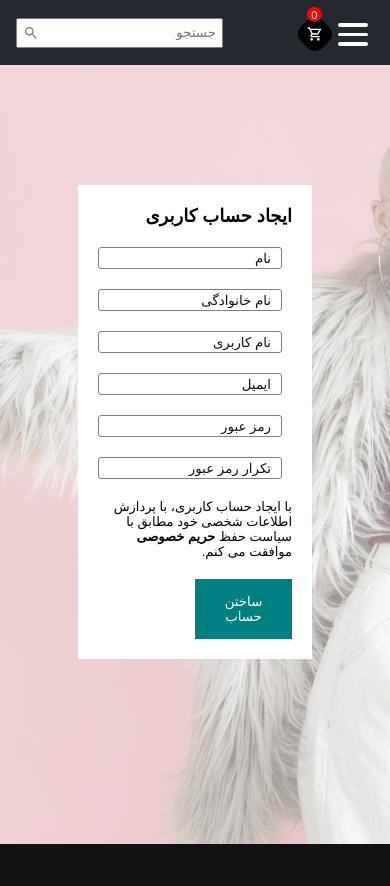
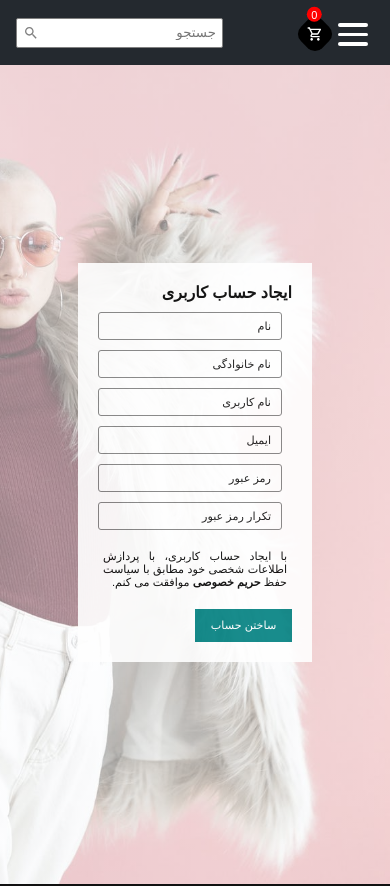
Before and after one commit to amin-qanbari/React-Shopping-Site-UI-Design-Redux-main, a React (Create React App) app: page /register in a window 390 px wide. Shown: the top 886 px of the page. Built offline with nearby package versions, Linux system fonts and the light colour scheme.

Commit message:
edit styles and responsive

```diff
--- a/src/pages/Register.js
+++ b/src/pages/Register.js
@@ -11,17 +11,18 @@ import { validate } from "../components/validate/validate";
 //toast
 import { notify } from "../components/validate/toast";
 
-import image from "../images/register.jpg"
+import image from "../images/register.jpg";
 
 const Container = styled.div`
   direction: rtl;
   width: 100vw;
   height: 100vh;
+  margin-top: 40px;
   background: linear-gradient(
       rgba(255, 255, 255, 0.5),
       rgba(255, 255, 255, 0.5)
     ),
-    url(${image}) center;
+    url(${image}) right;
   background-size: cover;
   display: flex;
   align-items: center;
@@ -31,36 +32,28 @@ direction: rtl;
 const Wrapper = styled.div`
   width: 40%;
   padding: 20px;
-  background-color: white;
+  background-color: #fff;
+  opacity: 0.9;
 
-  @media (max-width:992px) {
+  @media (max-width: 992px) {
     width: 60%;
   }
-  @media (max-width:768px) {
+  @media (max-width: 768px) {
     width: 70%;
   }
 
-@media (max-width:576px) {
+  @media (max-width: 576px) {
     width: 60%;
   }
 
-@media (max-width:380px) {
-  width: 75%;
+  @media (max-width: 380px) {
+    width: 85%;
   }
-
 `;
 
 const Title = styled.h1`
-  font-size: 24px;
-  font-weight: 300;
-  @media (max-width:576px) {
-  font-size: 18px;
-  font-weight: 700;
-}
-  @media (max-width:380px) {
-  font-size: 16px;
+  font-size: clamp(1rem, 1.8vw, 2.5rem);
   font-weight: 600;
-}
 `;
 
 const Form = styled.form`
@@ -71,6 +64,9 @@ const Form = styled.form`
 const Div = styled.div`
   display: flex;
   flex-direction: column;
+  @media (max-width: 576px) {
+    width: 100%;
+  }
 
   span {
     color: red;
@@ -84,46 +80,43 @@ const Input = styled.input`
   max-height: 15px;
   flex: 1;
   min-width: 50%;
-  margin: 20px 10px 0px 0px;
-  padding: 10px;
+  margin: 10px 10px 0px 0px;
+  padding: 13px 10px;
   border: 1.5px solid gray;
   border-radius: 3px;
+  font-size: clamp(0.7rem, 1.1vw, 2rem);
 
-  &::placeholder{
+  &::placeholder {
     color: #111;
   }
-  @media (max-width:576px) {
+  @media (max-width: 576px) {
     width: 95%;
   }
-@media (max-width:380px) {
- width: 80%;
+  @media (max-width: 380px) {
+    width: 100%;
+    margin: 20px 0px 0px 0px;
   }
-
 `;
 
 const Agreement = styled.span`
-  font-size: 12px;
-  margin: 20px 0px;
-  @media (max-width:576px) {
-  font-size: 13px;
-}
-
-@media (max-width:380px) {
-  font-size: 11px;
-}
+  font-size: clamp(0.7rem, 1.1vw, 2rem);
+  margin: 20px 5px;
+  text-align: justify;
 `;
 
 const Button = styled.button`
   width: 40%;
   border: none;
-  padding: 15px 20px;
+  padding: 10px 15px;
   background-color: teal;
   color: white;
   cursor: pointer;
-  @media (max-width:576px) {
+  font-size: clamp(0.7rem, 1.1vw, 2rem);
+
+  @media (max-width: 576px) {
     width: 50%;
   }
-  @media (max-width:380px) {
+  @media (max-width: 380px) {
     width: 100%;
   }
 `;
@@ -178,10 +171,11 @@ const Register = () => {
       <Wrapper>
         <Title>ایجاد حساب کاربری</Title>
         <Form onSubmit={submitHandler}>
-
           <Div>
             <Input
-             style={{border: errors.name && touched.name ? "1px solid red" : ""}}
+              style={{
+                border: errors.name && touched.name ? "1px solid red" : "",
+              }}
               placeholder="نام"
               type="text"
               name="name"
@@ -194,7 +188,10 @@ const Register = () => {
 
           <Div>
             <Input
-           style={{border: errors.lastName && touched.lastName ? "1px solid red" : ""}}
+              style={{
+                border:
+                  errors.lastName && touched.lastName ? "1px solid red" : "",
+              }}
               placeholder="نام خانوادگی"
               type="text"
               name="lastName"
@@ -209,7 +206,10 @@ const Register = () => {
 
           <Div>
             <Input
-            style={{border: errors.username && touched.username ? "1px solid red" : ""}}
+              style={{
+                border:
+                  errors.username && touched.username ? "1px solid red" : "",
+              }}
               placeholder="نام کاربری"
               type="text"
               name="username"
@@ -224,7 +224,9 @@ const Register = () => {
 
           <Div>
             <Input
-            style={{border: errors.email && touched.email ? "1px solid red" : ""}}
+              style={{
+                border: errors.email && touched.email ? "1px solid red" : "",
+              }}
               placeholder="ایمیل"
               type="email"
               name="email"
@@ -237,7 +239,10 @@ const Register = () => {
 
           <Div>
             <Input
-            style={{border: errors.password && touched.password ? "1px solid red" : ""}}
+              style={{
+                border:
+                  errors.password && touched.password ? "1px solid red" : "",
+              }}
               placeholder="رمز عبور"
               type="password"
               name="password"
@@ -252,7 +257,12 @@ const Register = () => {
 
           <Div>
             <Input
-             style={{border: errors.confirmPassword && touched.confirmPassword ? "1px solid red" : ""}}
+              style={{
+                border:
+                  errors.confirmPassword && touched.confirmPassword
+                    ? "1px solid red"
+                    : "",
+              }}
               placeholder="تکرار رمز عبور"
               type="password"
               name="confirmPassword"
@@ -265,11 +275,12 @@ const Register = () => {
             )}
           </Div>
           <Agreement>
-            با ایجاد حساب کاربری، با پردازش اطلاعات شخصی خود مطابق با سیاست حفظ  <b>حریم خصوصی</b> موافقت می کنم.
+            با ایجاد حساب کاربری، با پردازش اطلاعات شخصی خود مطابق با سیاست حفظ{" "}
+            <b>حریم خصوصی</b> موافقت می کنم.
           </Agreement>
           <Button type="submit">ساختن حساب</Button>
         </Form>
-        <ToastContainer />
+        <ToastContainer style={{margin:"40px 15px 0 0"}} />
       </Wrapper>
     </Container>
   );
```
Lines whose indentation alone changed are shown as unchanged.
